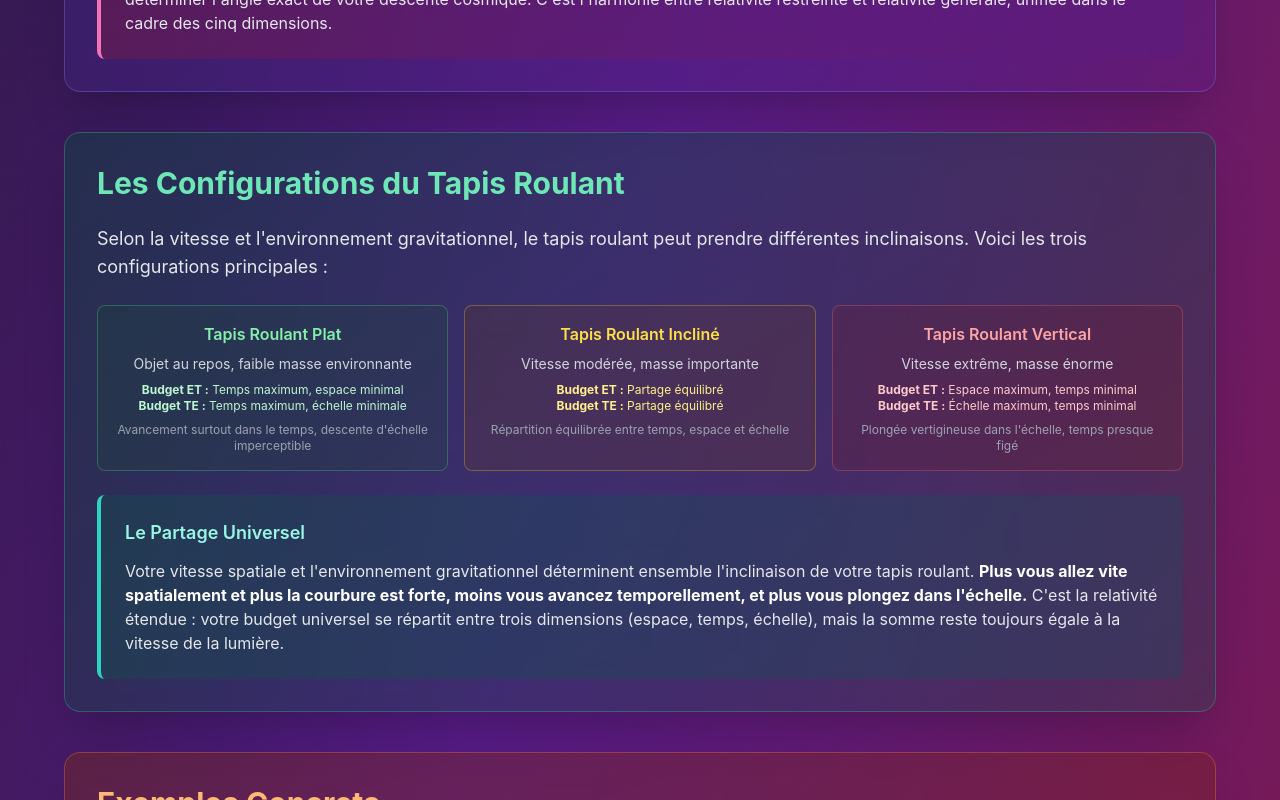
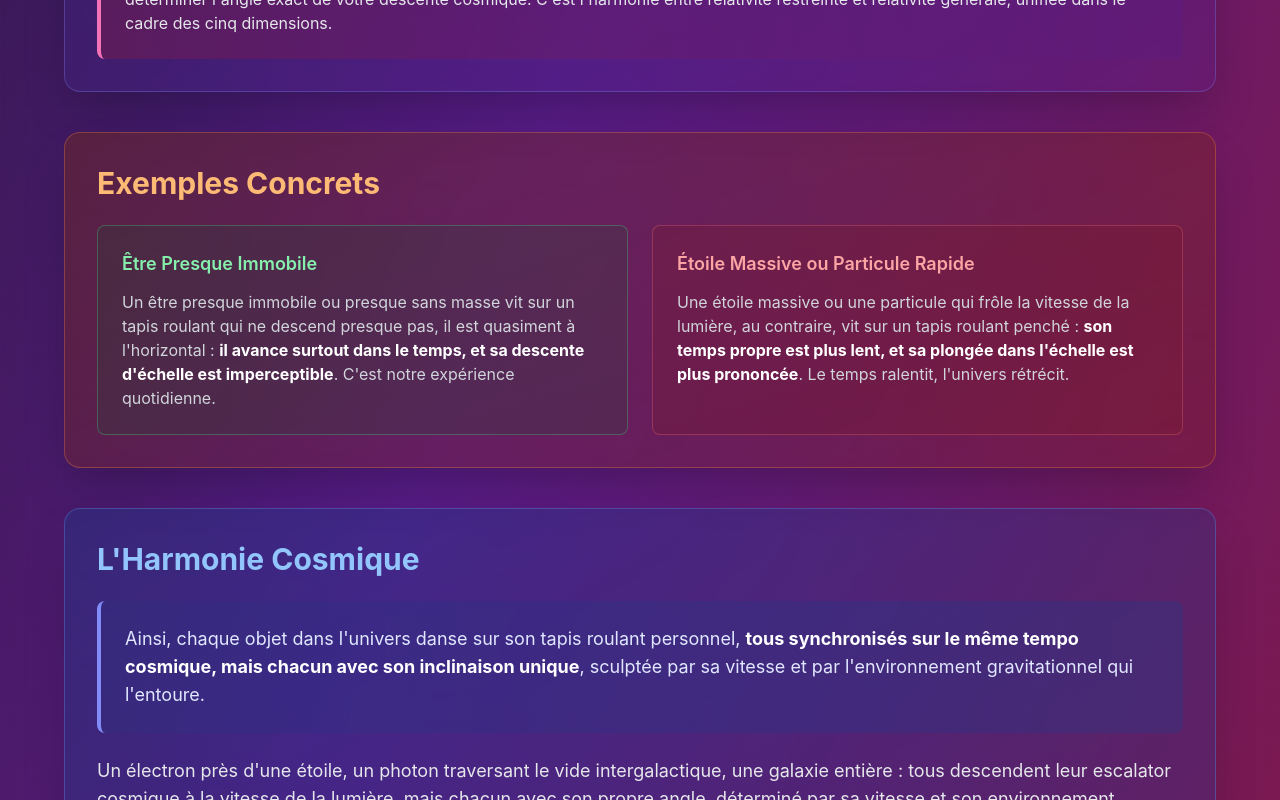
Before and after one commit to romainfalanga/univers.run-code-10, a React (Vite) app: page /relativite-echelles-final in a window 1280 px wide. Shown: the part 1840-2640 px from the top of the page. Built offline with nearby package versions, Linux system fonts and the light colour scheme.

Commit message:
Updated TreadmillsHubPage.tsx

```diff
--- a/src/pages/scale/TreadmillsHubPage.tsx
+++ b/src/pages/scale/TreadmillsHubPage.tsx
@@ -110,56 +110,6 @@ export const TreadmillsHubPage: React.FC = () => {
               </div>
             </div>
           </div>
-
-          <div className="bg-gradient-to-br from-emerald-900/40 to-teal-900/30 backdrop-blur-sm rounded-xl lg:rounded-2xl p-6 sm:p-8 border border-emerald-400/30 shadow-2xl">
-            <h2 className="text-2xl sm:text-3xl font-bold text-emerald-300 mb-4 sm:mb-6">Les Configurations du Tapis Roulant</h2>
-
-            <div className="space-y-4 sm:space-y-6">
-              <p className="text-base sm:text-lg text-gray-200 leading-relaxed">
-                Selon la vitesse et l'environnement gravitationnel, le tapis roulant peut prendre différentes inclinaisons. Voici les trois configurations principales :
-              </p>
-
-              <div className="grid grid-cols-1 md:grid-cols-3 gap-4">
-                <div className="bg-green-900/20 p-4 rounded-lg border border-green-400/30 text-center">
-                  <h4 className="font-semibold text-green-300 mb-2">Tapis Roulant Plat</h4>
-                  <p className="text-xs sm:text-sm text-gray-300 mb-2">Objet au repos, faible masse environnante</p>
-                  <p className="text-xs text-green-200 mt-2">
-                    <strong>Budget ET :</strong> Temps maximum, espace minimal<br/>
-                    <strong>Budget TE :</strong> Temps maximum, échelle minimale
-                  </p>
-                  <p className="text-xs text-gray-400 mt-2">Avancement surtout dans le temps, descente d'échelle imperceptible</p>
-                </div>
-
-                <div className="bg-yellow-900/20 p-4 rounded-lg border border-yellow-400/30 text-center">
-                  <h4 className="font-semibold text-yellow-300 mb-2">Tapis Roulant Incliné</h4>
-                  <p className="text-xs sm:text-sm text-gray-300 mb-2">Vitesse modérée, masse importante</p>
-                  <p className="text-xs text-yellow-200 mt-2">
-                    <strong>Budget ET :</strong> Partage équilibré<br/>
-                    <strong>Budget TE :</strong> Partage équilibré
-                  </p>
-                  <p className="text-xs text-gray-400 mt-2">Répartition équilibrée entre temps, espace et échelle</p>
-                </div>
-
-                <div className="bg-red-900/20 p-4 rounded-lg border border-red-400/30 text-center">
-                  <h4 className="font-semibold text-red-300 mb-2">Tapis Roulant Vertical</h4>
-                  <p className="text-xs sm:text-sm text-gray-300 mb-2">Vitesse extrême, masse énorme</p>
-                  <p className="text-xs text-red-200 mt-2">
-                    <strong>Budget ET :</strong> Espace maximum, temps minimal<br/>
-                    <strong>Budget TE :</strong> Échelle maximum, temps minimal
-                  </p>
-                  <p className="text-xs text-gray-400 mt-2">Plongée vertigineuse dans l'échelle, temps presque figé</p>
-                </div>
-              </div>
-
-              <div className="bg-gradient-to-r from-teal-900/40 to-cyan-900/30 p-4 sm:p-6 rounded-lg border-l-4 border-teal-400">
-                <h3 className="text-lg font-semibold text-teal-200 mb-3">Le Partage Universel</h3>
-                <p className="text-sm sm:text-base text-gray-200 leading-relaxed">
-                  Votre vitesse spatiale et l'environnement gravitationnel déterminent ensemble l'inclinaison de votre tapis roulant. <strong className="text-white">Plus vous allez vite spatialement et plus la courbure est forte, moins vous avancez temporellement, et plus vous plongez dans l'échelle.</strong> C'est la relativité étendue : votre budget universel se répartit entre trois dimensions (espace, temps, échelle), mais la somme reste toujours égale à la vitesse de la lumière.
-                </p>
-              </div>
-            </div>
-          </div>
-
           <div className="bg-gradient-to-br from-orange-900/40 to-red-900/30 backdrop-blur-sm rounded-xl lg:rounded-2xl p-6 sm:p-8 border border-orange-400/30 shadow-2xl">
             <h2 className="text-2xl sm:text-3xl font-bold text-orange-300 mb-4 sm:mb-6">Exemples Concrets</h2>
 
```
